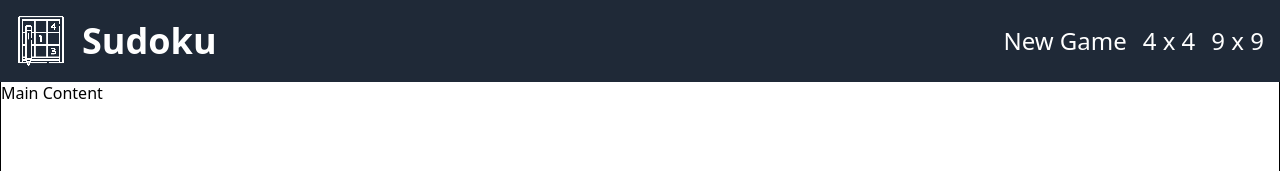
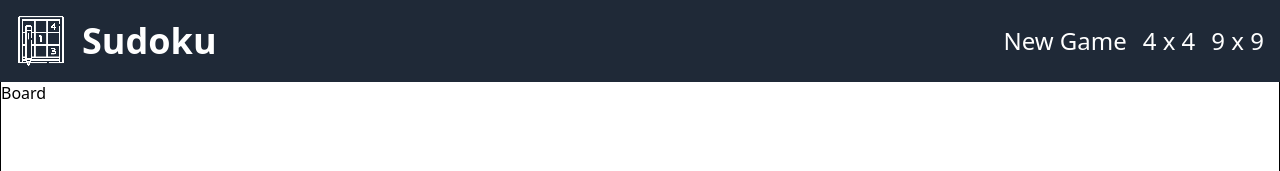
Before and after one commit to derekjtong/sudoku, a React (Vite) app in the folder frontend/: page / in a window 1280 px wide. Shown: the top 171 px of the page. Built offline with nearby package versions, Linux system fonts and the light colour scheme.

Commit message:
Imported Board component into content

```diff
--- a/frontend/src/components/Content.jsx
+++ b/frontend/src/components/Content.jsx
@@ -1,8 +1,10 @@
+import Board from "./Board";
+
 function Content() {
   return (
     <div className="flex min-h-screen">
       <div className="container mx-auto mt-20 border border-black">
-        <div>Main Content</div>
+        <Board />
       </div>
     </div>
   );
```
